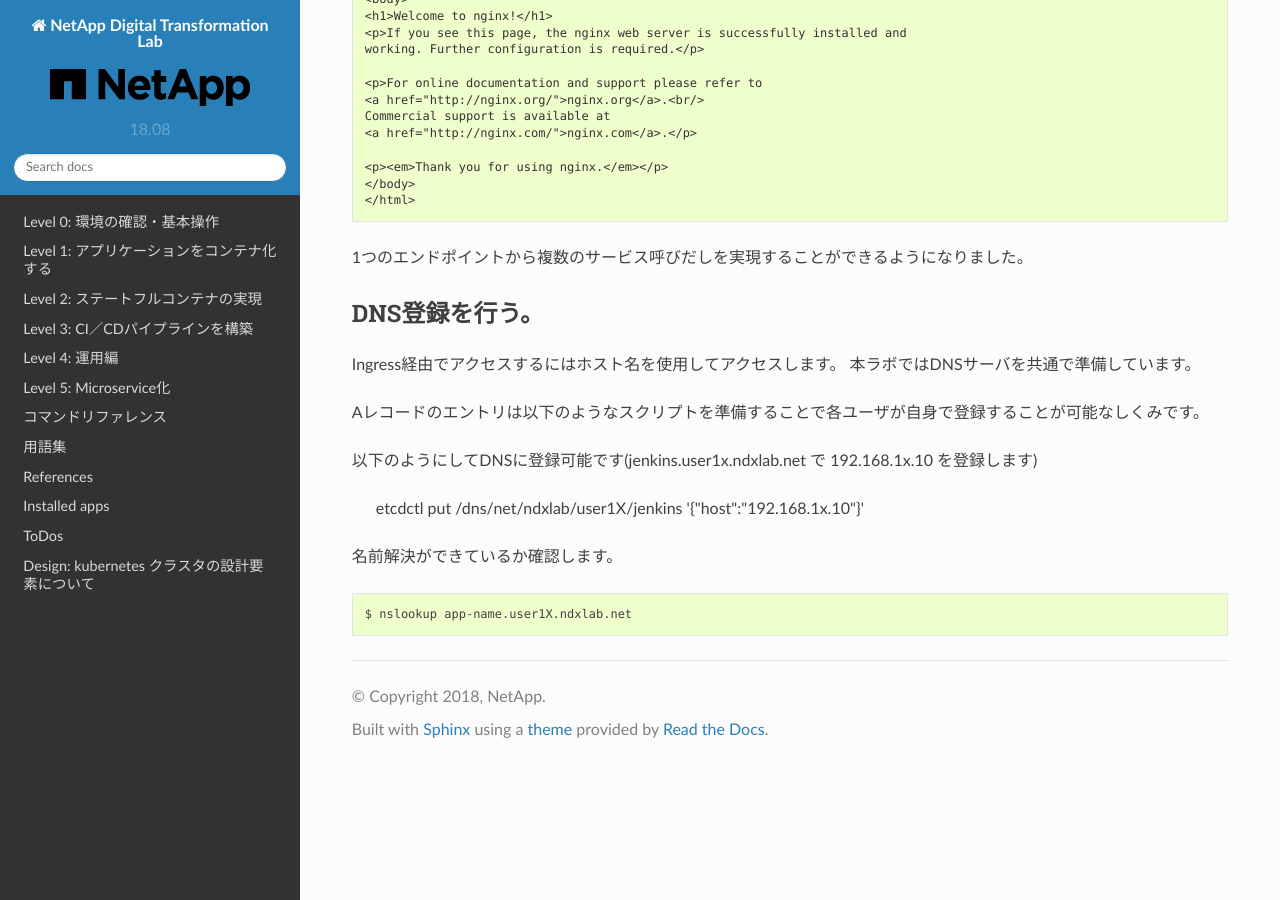
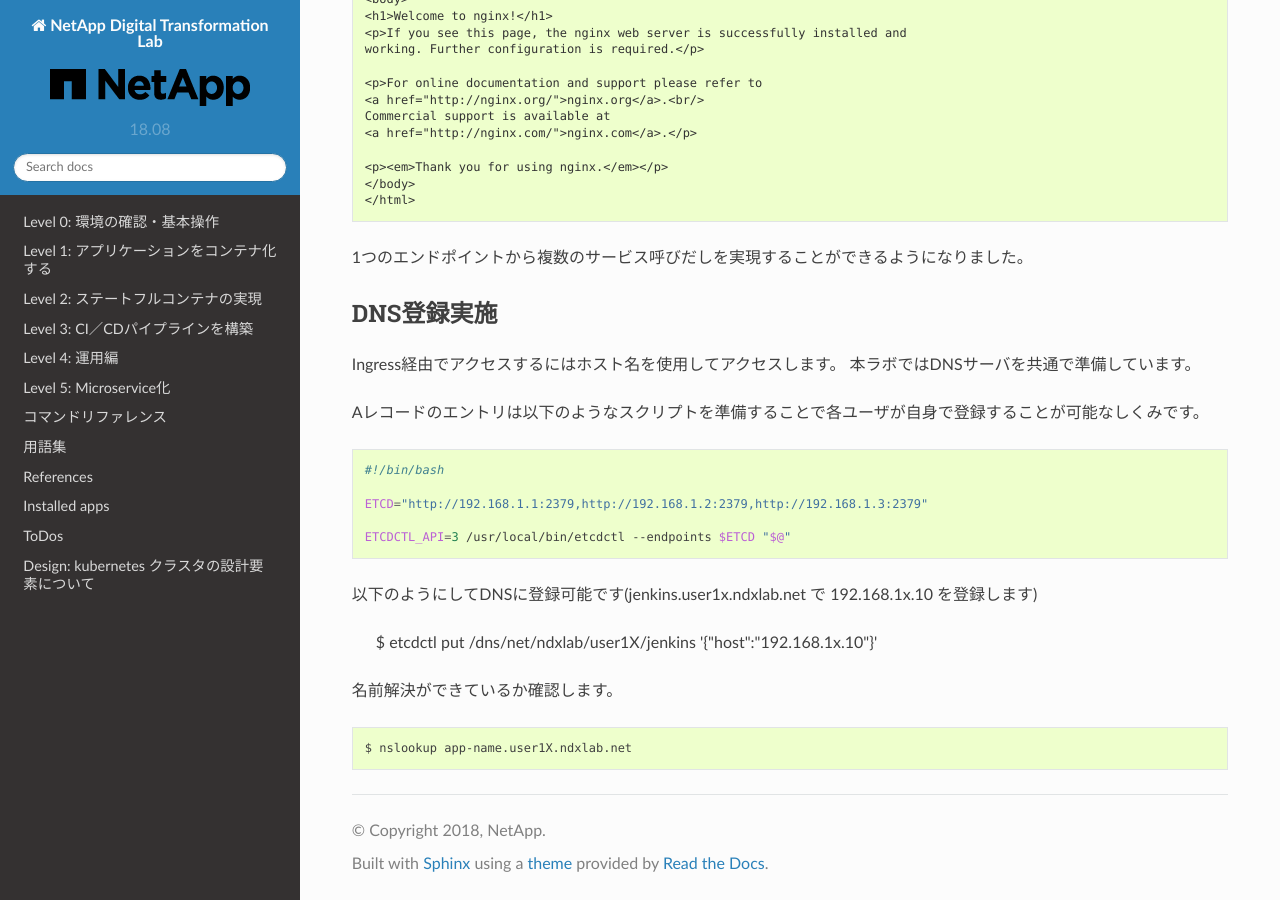
Before and after one commit to NetAppJpTechTeam/NetAppDigitalTransformationLab, a Sphinx documentation site: the page built from docs/source/Level4/ingress/ingress.rst, in a window 1280 px wide and 900 px high, scrolled down 3408 px. Built offline with Sphinx 7.4.7 and the Read the Docs theme 2.0.0, drawn with Linux system fonts in a browser that asks for light colours; pages that are not in the unit, such as notebooks, are missing from menus; some of the changed text lies outside the part shown.

```diff
--- a/docs/source/Level4/ingress/ingress.rst
+++ b/docs/source/Level4/ingress/ingress.rst
@@ -196,7 +196,7 @@
 
 1つのエンドポイントから複数のサービス呼びだしを実現することができるようになりました。
 
-DNS登録を行う。
+DNS登録実施
 ==============================================================
 
 Ingress経由でアクセスするにはホスト名を使用してアクセスします。
@@ -204,16 +204,17 @@
 
 Aレコードのエントリは以下のようなスクリプトを準備することで各ユーザが自身で登録することが可能なしくみです。
 
-.. code-block:: bash:
-        #!/bin/bash
+.. code-block:: bash
 
-        ETCD="http://192.168.1.1:2379,http://192.168.1.2:2379,http://192.168.1.3:2379"
+    #!/bin/bash
 
-        ETCDCTL_API=3 /usr/local/bin/etcdctl --endpoints $ETCD "$@"
+    ETCD="http://192.168.1.1:2379,http://192.168.1.2:2379,http://192.168.1.3:2379"
+
+    ETCDCTL_API=3 /usr/local/bin/etcdctl --endpoints $ETCD "$@"
 
 以下のようにしてDNSに登録可能です(jenkins.user1x.ndxlab.net で 192.168.1x.10 を登録します)
 
-        etcdctl put /dns/net/ndxlab/user1X/jenkins '{"host":"192.168.1x.10"}'
+    $ etcdctl put /dns/net/ndxlab/user1X/jenkins '{"host":"192.168.1x.10"}'
 
 
 名前解決ができているか確認します。
```
Also changed, not shown: other parts of docs/source/Level4/ingress/ingress.rst (+1 -1 lines), docs/source/Level4/index.rst (+17 -12 lines).
